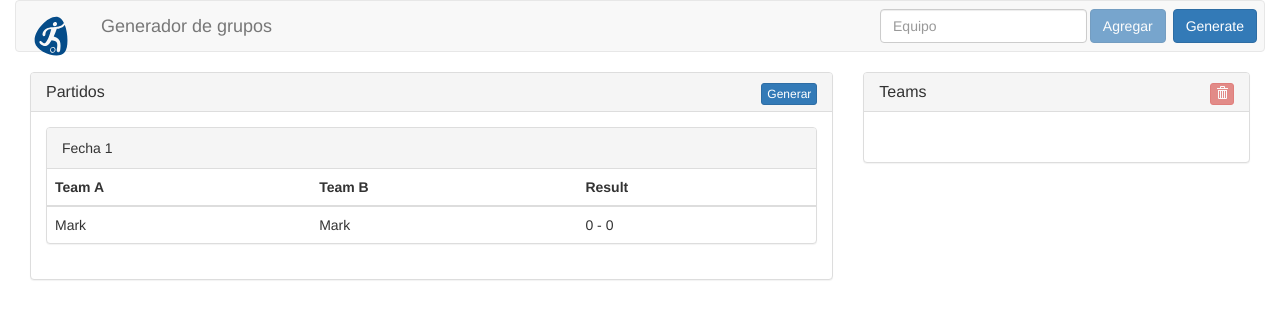
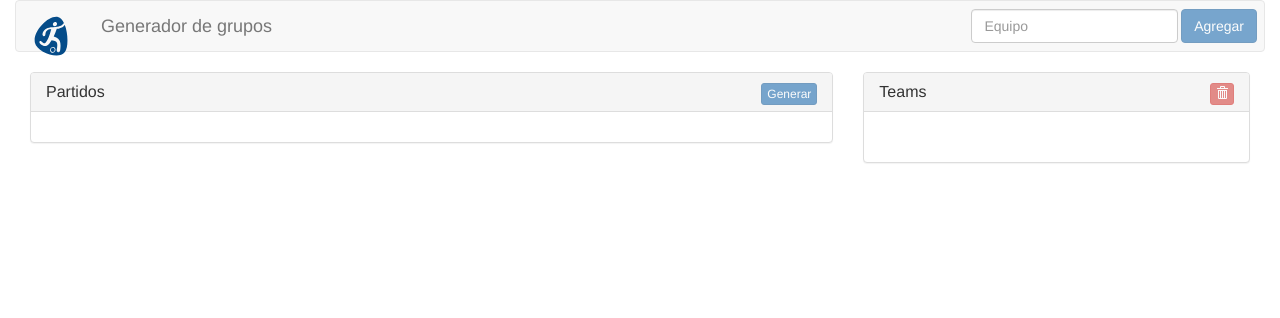
Before and after one commit to nsaid26/robin-tournament, an Angular app: page / in a window 1280 px wide. Shown: the top 318 px of the page. Built offline with nearby package versions, Linux system fonts and the light colour scheme.

Commit message:
End requirements

```diff
--- a/src/app/app.component.html
+++ b/src/app/app.component.html
@@ -16,23 +16,17 @@
       </div>
       <button type="button"
               (click)="addTeam(name.value)"
-              [disabled]="!team"
+              [disabled]="(!team || teams.length >= 20)"
               class="btn btn-primary"
               style="margin-right: 0.5em">
         Agregar
-      </button>
-      <button type="button"
-              (click)="generateMatches()"
-              class="btn btn-primary"
-              style="margin-right: 0.5em">
-        Generate
       </button>
     </div>
   </nav>
 </div>
 <div class="container-fluid">
   <div class="col-md-8">
-    <match-list></match-list>
+    <match-list [teams]="teams" [rounds]="rounds" (generate)="onGenerateMatches($event)"></match-list>
   </div>
   <div class="col-md-4">
     <team-list [teams]="teams" (delete)="onDelete($event)"></team-list>
--- a/src/app/app.component.ts
+++ b/src/app/app.component.ts
@@ -10,21 +10,21 @@ import { MatchDate } from './match-date.model';
 export class AppComponent {
   team: string = '';
   teams: string[] = [];
-  dates: MatchDate[] = [];
+  rounds: MatchDate[] = [];
 
   addTeam(name: string) {
     this.teams.push(name);
     this.team = null;
   };
-
   onDelete(name: string): void {
+    this.rounds = [];
     const index = this.teams.indexOf(name, 0);
     if (index > -1) {
       this.teams.splice(index, 1);
     }
   }
-
-  generateMatches() {
+  onGenerateMatches() {
+    this.rounds = [];
     let n = this.teams.length;
     let rs = [];
     let ps = this.teams.slice();
@@ -43,11 +43,10 @@ export class AppComponent {
       ps.splice(1, 0, ps.pop());
     }
     for (var d of rs) {
-      let date = new MatchDate();
+      let round = new MatchDate();
       for (var m of d)
-        date.matches.push(new Match(m[0], m[1]));
-      this.dates.push(date);
+        round.matches.push(new Match(m[0], m[1]));
+      this.rounds.push(round);
     }
-    console.log(this.dates);
   }
 }
--- a/src/app/match-list/match-list.component.html
+++ b/src/app/match-list/match-list.component.html
@@ -1,28 +1,28 @@
 <div class="panel panel-default">
   <div class="panel-heading">
     <div class="btn-group pull-right">
-      <button class="btn btn-primary btn-xs">
+      <button class="btn btn-primary btn-xs"
+              (click)="onGenerate()"
+              [disabled]="(teams?.length < 4 || teams.length%2 !== 0)">
         Generar
       </button>
     </div>
     <h4 class="panel-title">Partidos</h4>
   </div>
   <div class="panel-body">
-    <div class="panel panel-default">
-      <div class="panel-heading">Fecha 1</div>
+    <div *ngFor="let round of rounds; let i = index" class="panel panel-default">
+      <div class="panel-heading">Fecha {{i + 1}}</div>
       <table class="table">
         <thead>
           <tr>
             <th>Team A</th>
             <th>Team B</th>
-            <th>Result</th>
           </tr>
         </thead>
         <tbody>
-          <tr>
-            <td>Mark</td>
-            <td>Mark</td>
-            <td>0 - 0</td>
+          <tr *ngFor="let match of round.matches">
+            <td>{{match.teamA}}</td>
+            <td>{{match.teamB}}</td>
           </tr>
         </tbody>
       </table>
--- a/src/app/match-list/match-list.component.ts
+++ b/src/app/match-list/match-list.component.ts
@@ -1,5 +1,5 @@
-import { Component, Input } from '@angular/core';
-import { Match } from '../match.model';
+import { Component, Input, Output, EventEmitter } from '@angular/core';
+import { MatchDate } from '../match-date.model';
 
 @Component({
   selector: 'match-list',
@@ -7,7 +7,12 @@ import { Match } from '../match.model';
   styleUrls: ['./match-list.component.css']
 })
 export class MatchListComponent {
-  @Input() matches: Match[];
+  @Input() teams: string[];
+  @Input() rounds: MatchDate[];
+  @Output() generate = new EventEmitter();
+  constructor() { }
 
-  constructor() { }
+  onGenerate() {
+    this.generate.emit();
+  }
 }
```
